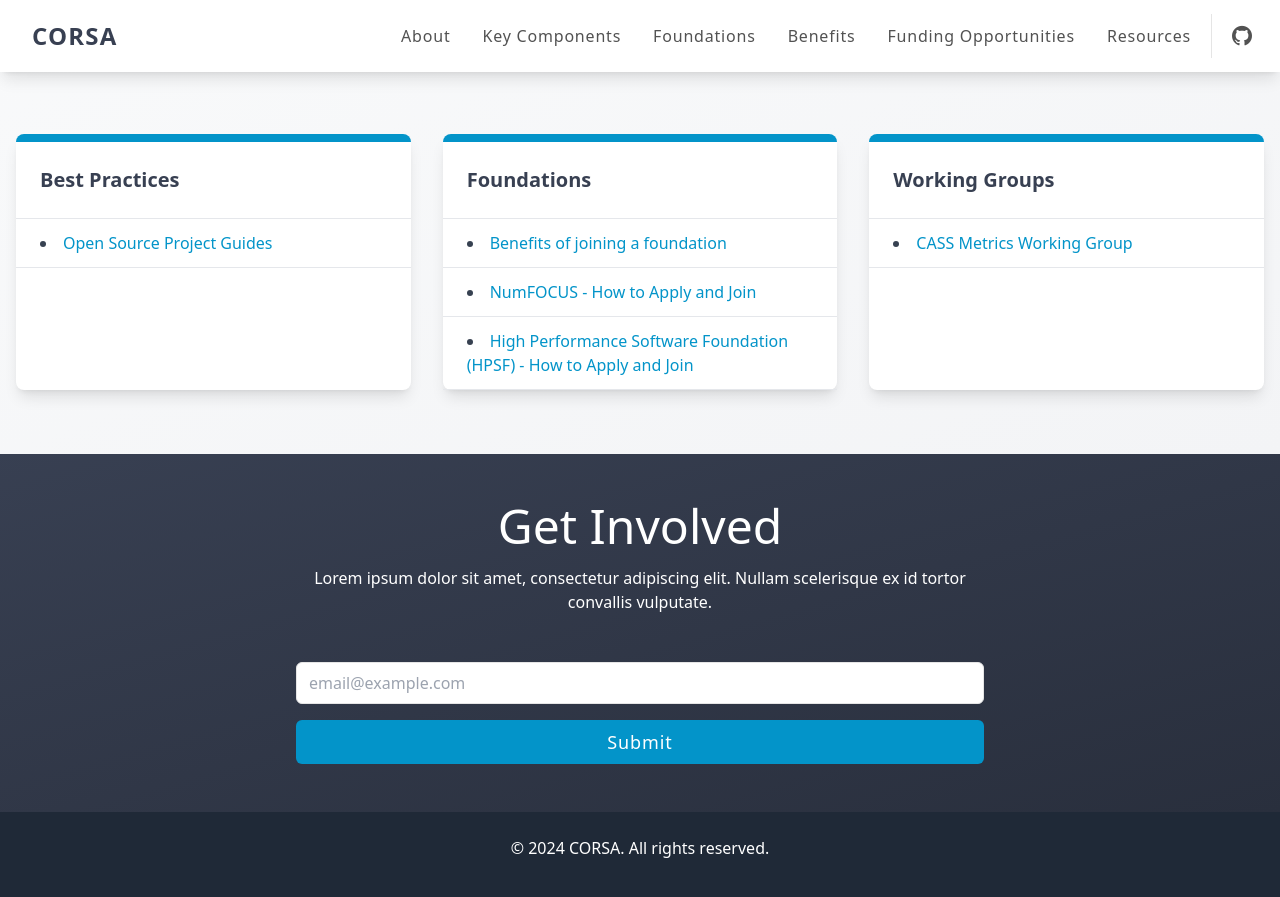
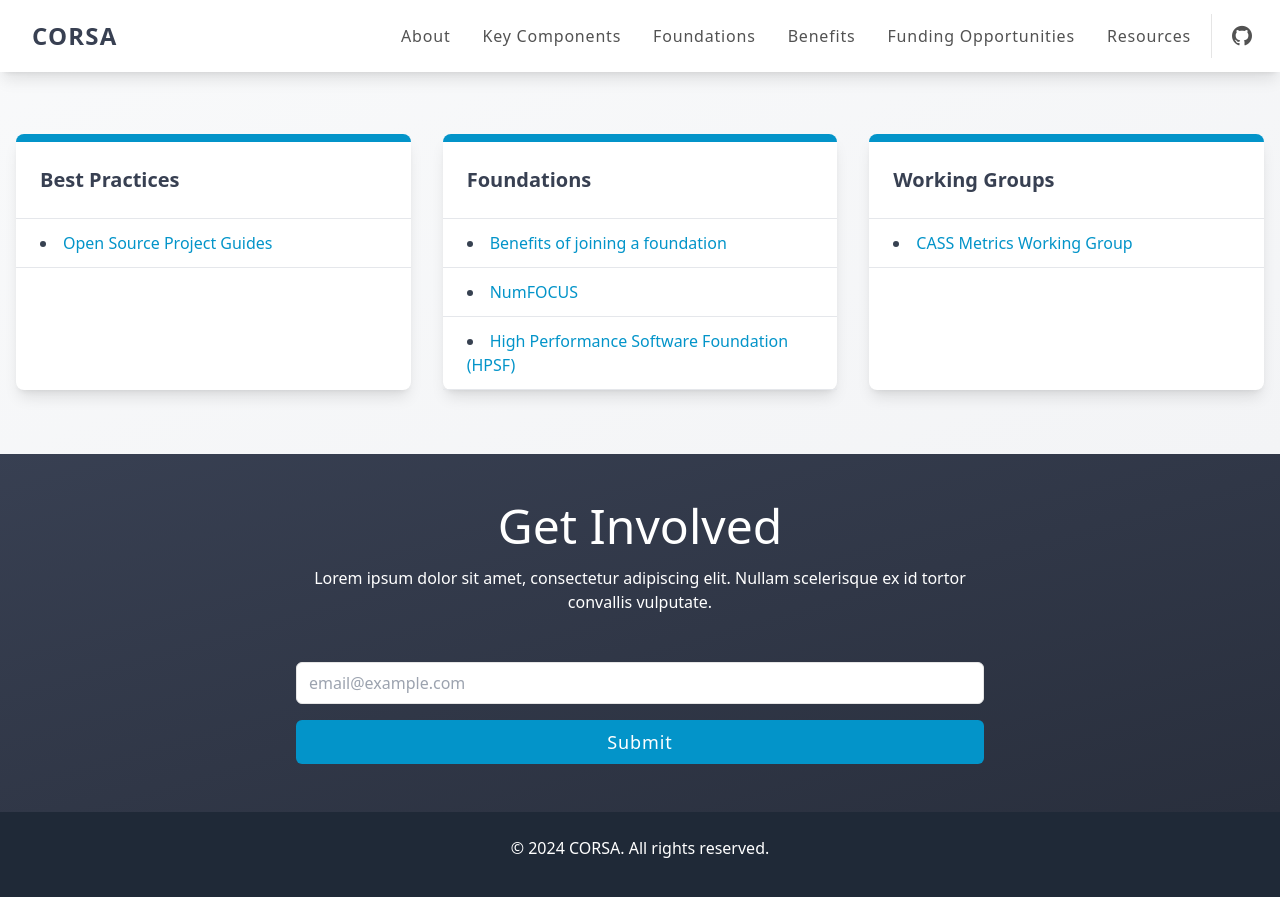
Before and after one commit to jtomeck/corsa, a Jekyll site: the page built from docs/index.html, in a window 1280 px wide and 900 px high, scrolled down 3600 px. Shown: the top 897 px of the window. Built offline with Jekyll 4.4.1, drawn with Linux system fonts in a browser that asks for light colours; nearby versions of some CDN libraries.

Commit message:
Improve content

```diff
--- a/docs/index.html
+++ b/docs/index.html
@@ -257,8 +257,8 @@ title: Home
           <h3 class="text-xl font-semibold p-6">Foundations</h3>
           <ul class="list border-t border-gray-200 !list-inside !p-0">
             <li class="border-b border-gray-200 px-6 py-3"><a href="foundations/benefits.html" class="text-primary">Benefits of joining a foundation</a></li>
-            <li class="border-b border-gray-200 px-6 py-3"><a href="foundations/numfocus.html" class="text-primary">NumFOCUS - How to Apply and Join</a></li>
-            <li class="border-b border-gray-200 px-6 py-3"><a href="foundations/hpsf.html" class="text-primary">High Performance Software Foundation (HPSF) - How to Apply and Join</a></li>
+            <li class="border-b border-gray-200 px-6 py-3"><a href="foundations/numfocus.html" class="text-primary">NumFOCUS</a></li>
+            <li class="border-b border-gray-200 px-6 py-3"><a href="foundations/hpsf.html" class="text-primary">High Performance Software Foundation (HPSF)</a></li>
           </ul>
         </div>
       </div>
```
